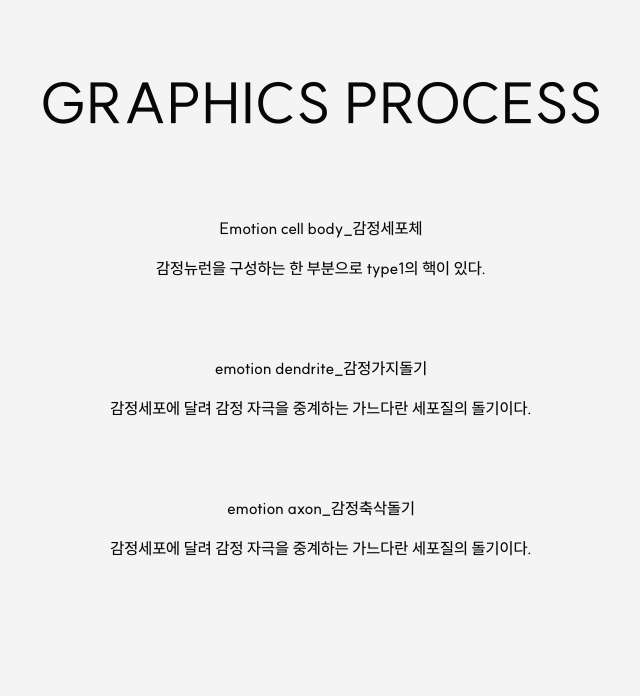
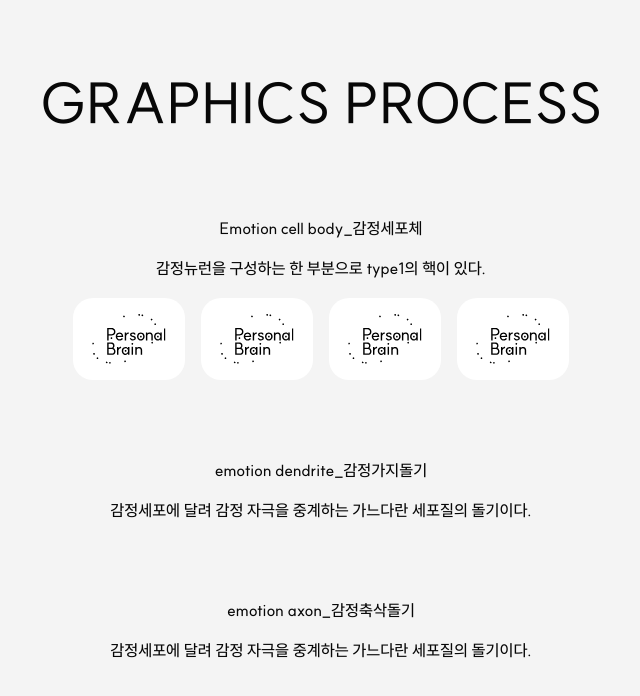
Before and after one commit to jiminseong/braintest, a React (Vite) app: page /test/result/1/1 in a window 1280 px wide. Shown: the part 3668-4364 px from the top of the page, without its empty margins (319-959 px from the left). Built offline with nearby package versions, Linux system fonts and the light colour scheme.

Commit message:
css: 애니메이션 초안 구현

```diff
--- a/src/pages/test-result/ui/AnimationContainer.tsx
+++ b/src/pages/test-result/ui/AnimationContainer.tsx
@@ -1,5 +1,83 @@
+import styled, { keyframes } from 'styled-components';
+import TestSvg from '../../../assets/images/typeGraphic/1/1.svg?react';
+
 const AnimationContainer = () => {
-    return <div></div>;
+    return (
+        <StyledDiv>
+            <TestSvg />
+        </StyledDiv>
+    );
 };
 
 export default AnimationContainer;
+
+// 반시계 방향 회전 및 크기 확대
+const rotateAndScale = keyframes`
+    0% {
+        transform: rotate(0deg) scale(1);
+        background-color: #fff;
+    }
+    100% {
+        transform: rotate(-360deg) scale(2);
+        background-color: #000;
+    }
+`;
+
+// 시계 방향 회전 및 크기 축소 및 색상 변화
+const rotateBackAndColorChange = keyframes`
+    0% {
+        transform: rotate(-360deg) scale(2);
+        background-color: #000;
+    }
+    25% {
+        background-color: #3E3E3D;
+    }
+    50% {
+        background-color: #BABABA;
+    }
+    75% {
+        background-color: #EBEBEB;
+    }
+    100% {
+        transform: rotate(0deg) scale(1);
+        background-color: #fff;
+    }
+`;
+
+// div 스타일 정의
+const StyledDiv = styled.div`
+    position: relative;
+    padding: 1em;
+    display: flex;
+    align-items: center;
+    justify-content: center;
+    background-color: #fff;
+    border-radius: 20px;
+    transition: transform 0.4s ease-in-out, background-color 0.4s ease-in-out;
+
+    // div에 마우스 오버 시 애니메이션 적용
+    &:hover {
+        animation: ${rotateAndScale} 0.3s forwards;
+        z-index: 10;
+        svg {
+            color: #fff;
+        }
+    }
+
+    // div에서 마우스가 떠날 때 애니메이션 적용
+    &:not(:hover) {
+        animation: ${rotateBackAndColorChange} 0.4s forwards;
+
+        svg {
+            color: #000;
+        }
+    }
+
+    // SVG 스타일
+    svg {
+        transition: fill 0.4s ease-in-out;
+        width: 100%;
+        height: 100%;
+        color: #000;
+    }
+`;
--- a/src/pages/test-result/ui/GraphicContainer.tsx
+++ b/src/pages/test-result/ui/GraphicContainer.tsx
@@ -1,5 +1,6 @@
 import styled from 'styled-components';
 import BottomLogo from '../../../assets/icons/bottomLogo.svg?react';
+import SaePoChae from './SaePoChae';
 const GraphicContainer = ({ type }: { type: number }) => {
     console.log(type);
     return (
@@ -10,6 +11,7 @@ const GraphicContainer = ({ type }: { type: number }) => {
                 <Column>
                     <Text>Emotion cell body_감정세포체</Text>
                     <Text>감정뉴런을 구성하는 한 부분으로 type{type}의 핵이 있다.</Text>
+                    <SaePoChae />
                 </Column>
 
                 <Column>
--- a/src/pages/test-result/ui/SaePoChae.tsx
+++ b/src/pages/test-result/ui/SaePoChae.tsx
@@ -1,5 +1,19 @@
+import styled from 'styled-components';
+import AnimationContainer from './AnimationContainer';
+
 const SaePoChae = () => {
-    return <div></div>;
+    return (
+        <RowWrapper>
+            <AnimationContainer />
+            <AnimationContainer />
+            <AnimationContainer />
+            <AnimationContainer />
+        </RowWrapper>
+    );
 };
 
 export default SaePoChae;
+const RowWrapper = styled.div`
+    display: flex;
+    gap: 1em;
+`;
```
Also changed, not shown: src/assets/images/typeGraphic/1/1.svg (added).
